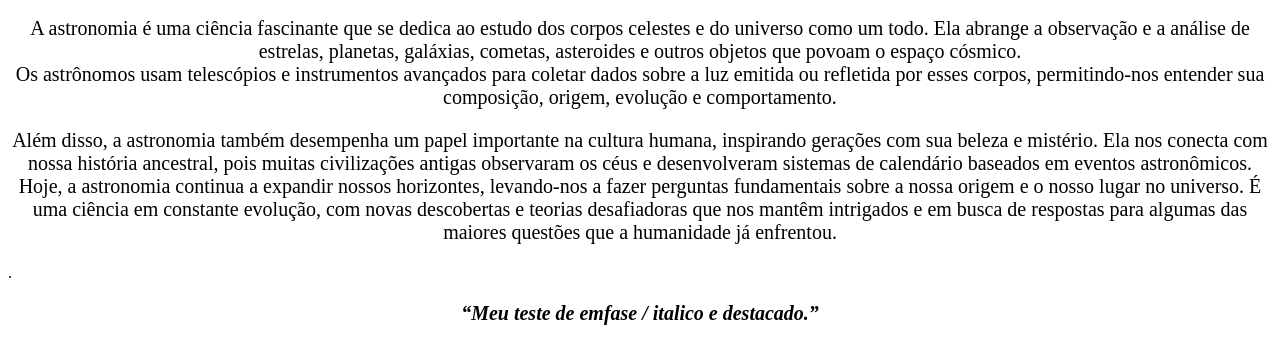
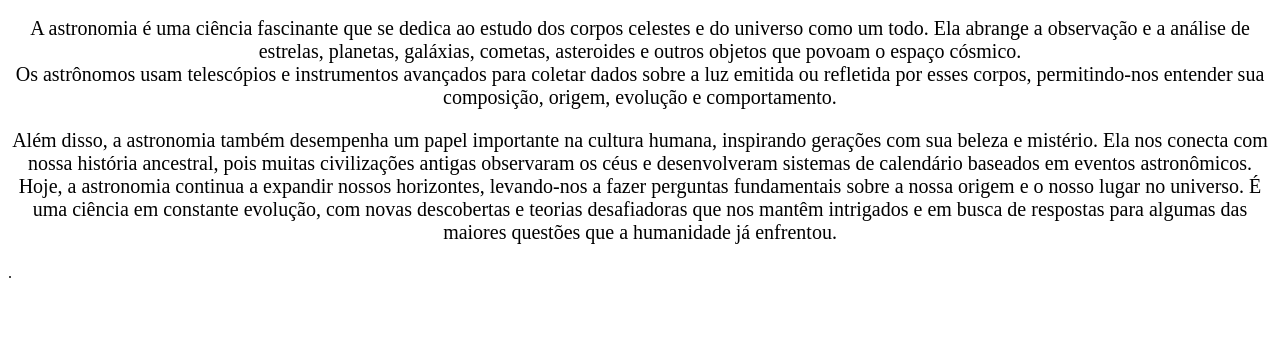
Before and after one commit to letyciagodoi/Astronomia2, a plain HTML site: page index.html in a window 1280 px wide. Shown: the part 83-446 px from the top of the page. Drawn offline with Linux system fonts and the light colour scheme.

Commit message:
Update index.html

```diff
--- a/index.html
+++ b/index.html
@@ -11,6 +11,6 @@
 
         <p>Além disso, a astronomia também desempenha um papel importante na cultura humana, inspirando gerações com sua beleza e mistério. Ela nos conecta com nossa história ancestral, pois muitas civilizações antigas observaram os céus e desenvolveram sistemas de calendário baseados em eventos astronômicos.<br> Hoje, a astronomia continua a expandir nossos horizontes, levando-nos a fazer perguntas fundamentais sobre a nossa origem e o nosso lugar no universo. É uma ciência em constante evolução, com novas descobertas e teorias desafiadoras que nos mantêm intrigados e em busca de respostas para algumas das maiores questões que a humanidade já enfrentou.</p>
         .</p>
-        <p><em><strong><q>Meu teste de emfase / italico e destacado.</q></strong></em></p>
+
     </body>
 </html>
```
